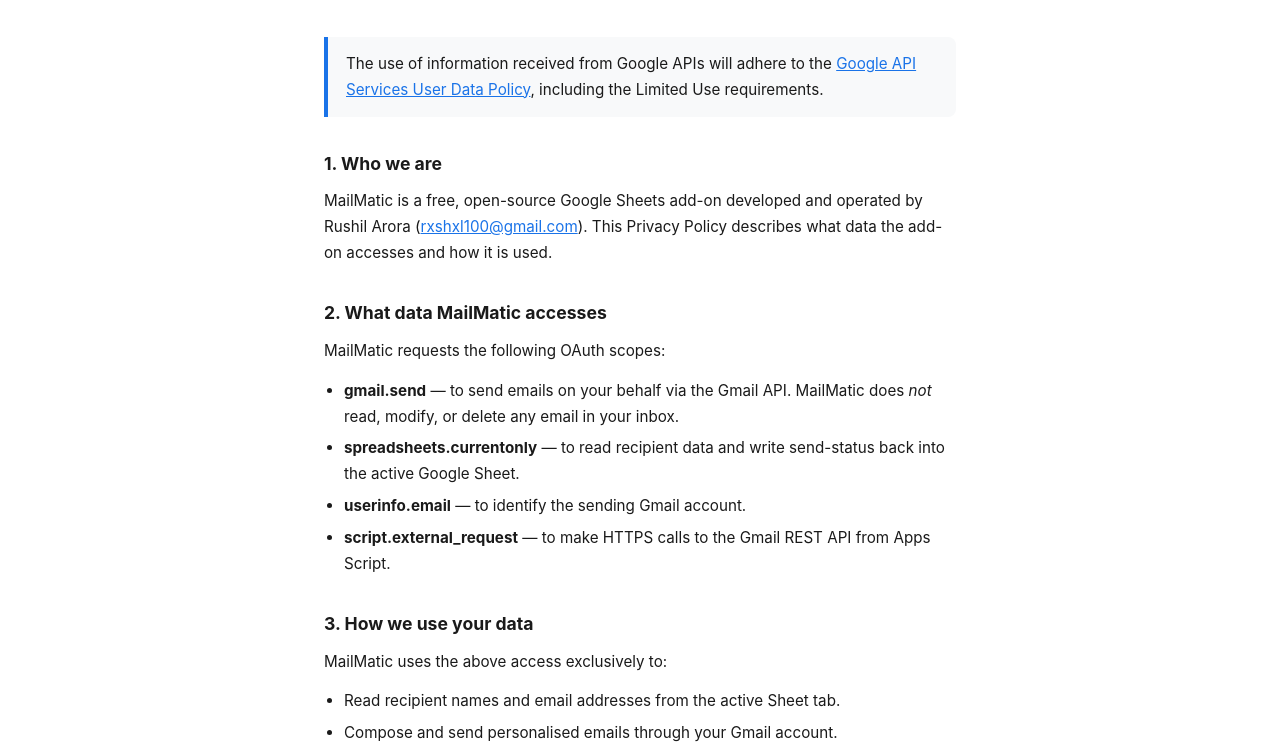
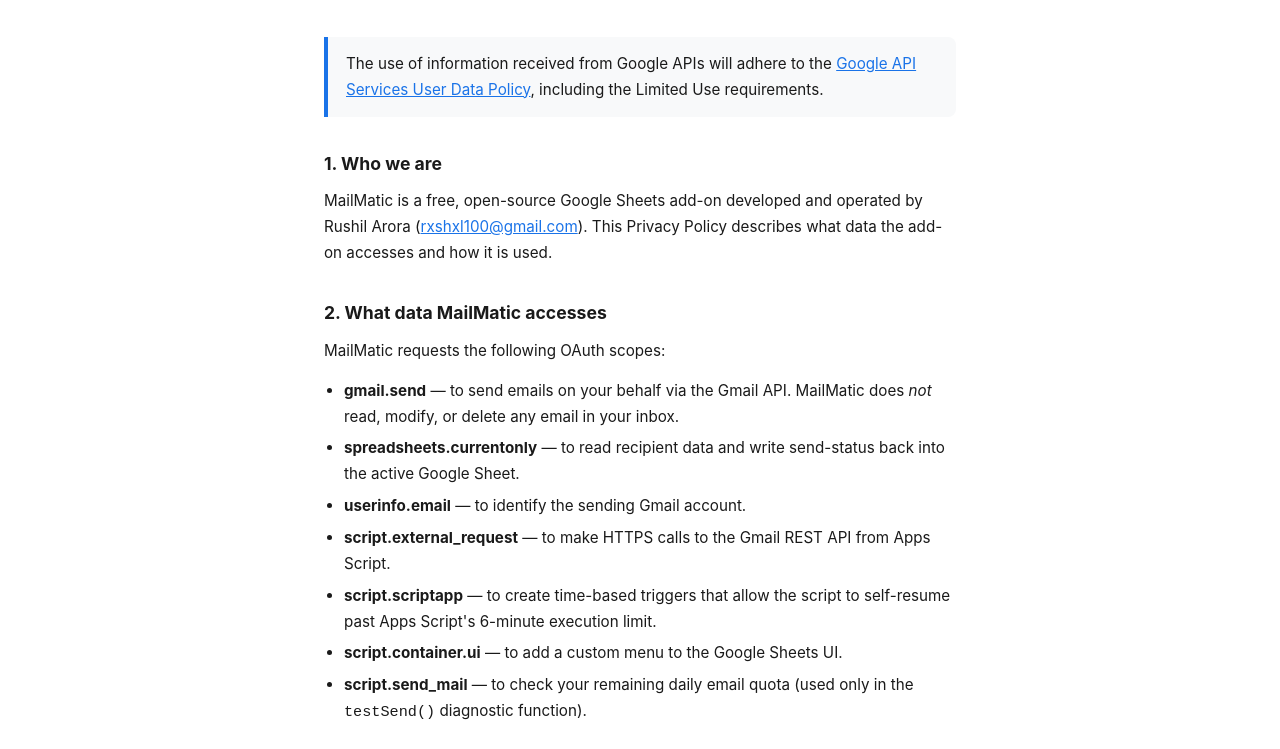
Before and after one commit to arorarushil/mailmatic, a plain HTML site: page privacy.html in a window 1280 px wide. Shown: the part 196-945 px from the top of the page. Drawn offline with Linux system fonts and the light colour scheme.

Commit message:
Add new permissions to privacy.html

```diff
--- a/privacy.html
+++ b/privacy.html
@@ -118,6 +118,9 @@
     <li><strong>spreadsheets.currentonly</strong> — to read recipient data and write send-status back into the active Google Sheet.</li>
     <li><strong>userinfo.email</strong> — to identify the sending Gmail account.</li>
     <li><strong>script.external_request</strong> — to make HTTPS calls to the Gmail REST API from Apps Script.</li>
+    <li><strong>script.scriptapp</strong> — to create time-based triggers that allow the script to self-resume past Apps Script's 6-minute execution limit.</li>
+    <li><strong>script.container.ui</strong> — to add a custom menu to the Google Sheets UI.</li>
+    <li><strong>script.send_mail</strong> — to check your remaining daily email quota (used only in the <code>testSend()</code> diagnostic function).</li>
   </ul>
 
   <h2>3. How we use your data</h2>
```
